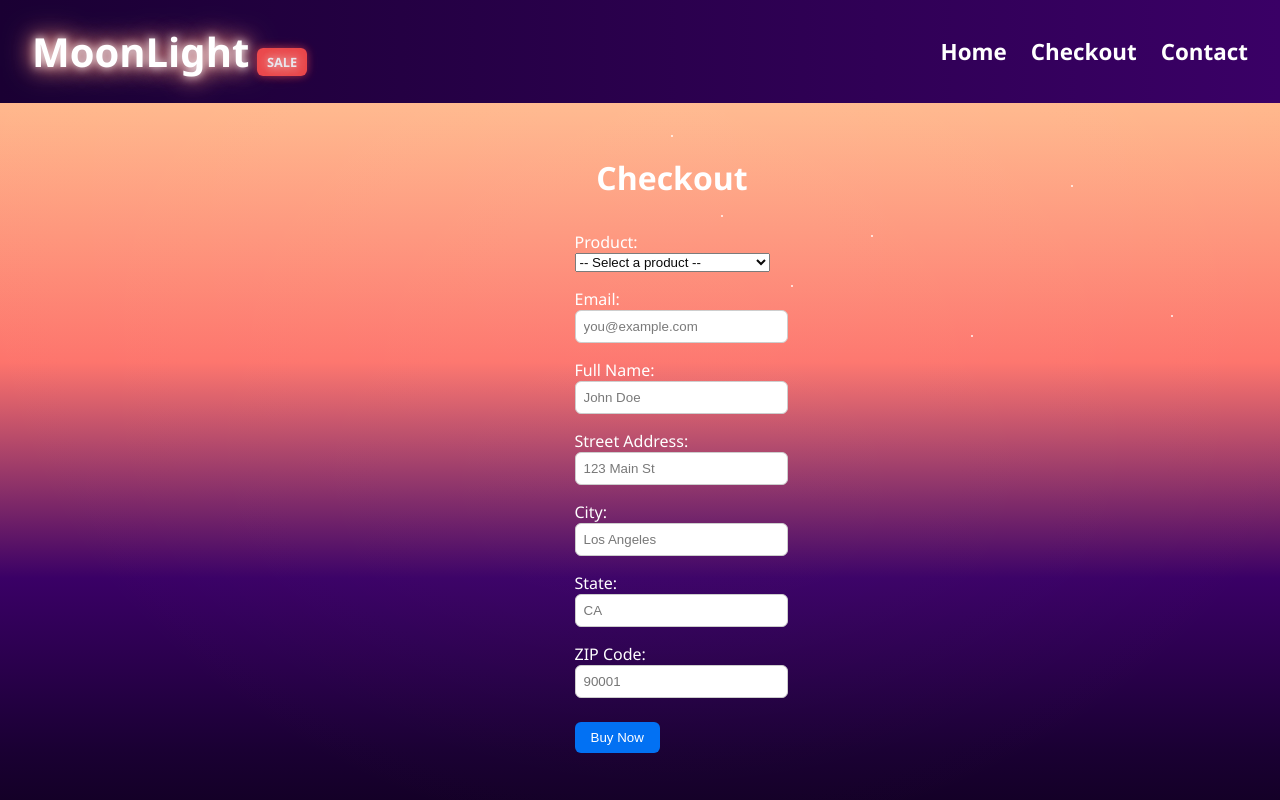
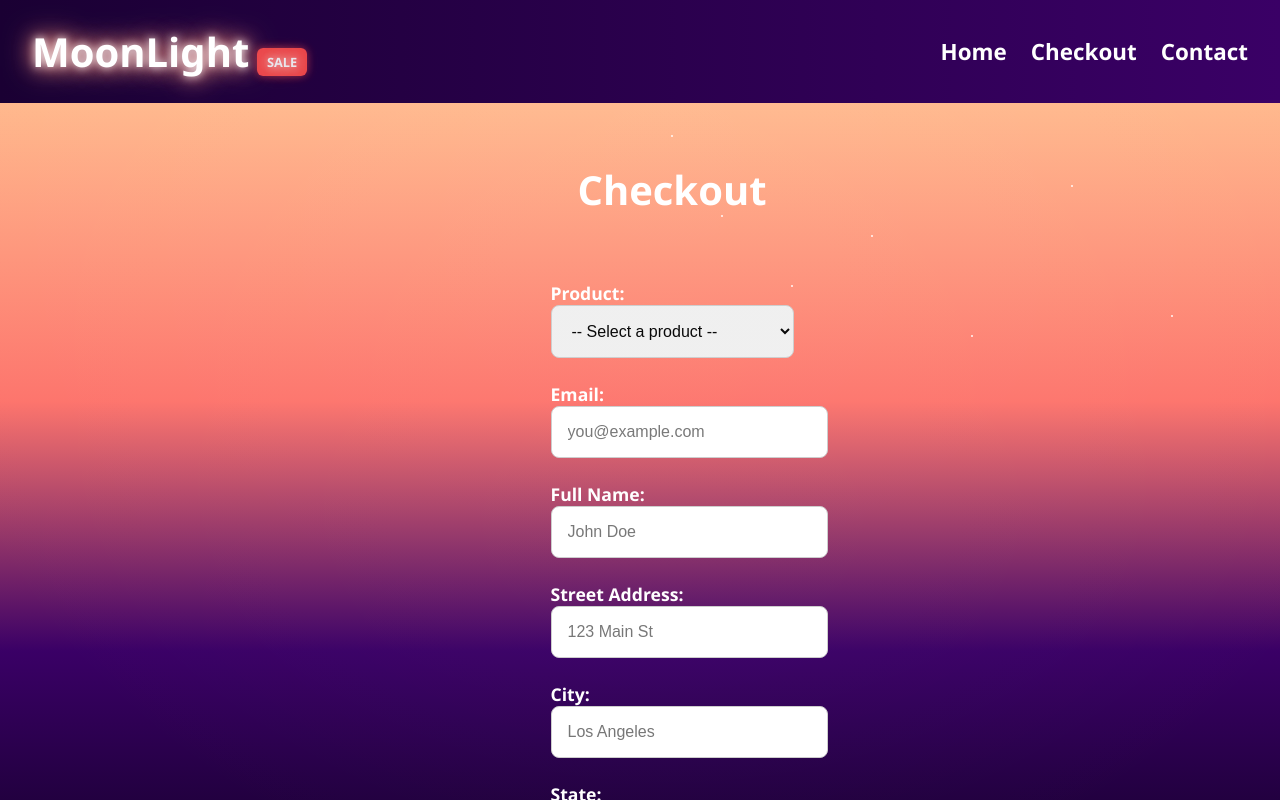
Before and after one commit to Paulo-Carrera/moon-light, a React (Vite) app: page /checkout in a window 1280 px wide. Built offline with nearby package versions, Linux system fonts and the light colour scheme.

Commit message:
fix checkout form

```diff
--- a/src/pages/Checkout.jsx
+++ b/src/pages/Checkout.jsx
@@ -22,8 +22,6 @@ const Checkout = () => {
     const form = e.target;
 
     try {
-      // const response = await fetch('http://localhost:4242/create-checkout-session',
-
       const response = await fetch(`${import.meta.env.VITE_API_BASE_URL}/create-checkout-session`, {
         method: 'POST',
         headers: { 'Content-Type': 'application/json' },
@@ -49,17 +47,26 @@ const Checkout = () => {
     <div className="gradient-wrapper">
       <div className="star"></div>
       <div>
-      <h1 style={{ textAlign: 'center' }}>Checkout</h1>
+        <h1 style={{ textAlign: 'center', color: 'white', fontSize: '2.5rem', marginBottom: '2rem' }}>Checkout</h1>
 
-      <form onSubmit={handleSubmit} style={{ maxWidth: '400px', margin: '2rem auto' }}>
-        <label>
+        <form
+          onSubmit={handleSubmit}
+          style={{
+            maxWidth: '700px',
+            margin: '0 auto',
+            padding: '2rem',
+            background: 'transparent',
+            color: 'white',
+          }}
+        >
+          <label style={labelStyle}>
             Product:
             <select
               name="product"
               value={selectedProductId}
               onChange={(e) => setSelectedProductId(e.target.value)}
               required
-            style={{ display: 'block', width: '100%', marginBottom: '1rem' }}
+              style={inputStyle}
             >
               <option value="">-- Select a product --</option>
               {products.map((product) => (
@@ -81,123 +88,49 @@ const Checkout = () => {
             </div>
           )}
 
-        <label>
+          <label style={labelStyle}>
             Email:
-          <input
-            type="email"
-            name="email"
-            required
-            placeholder="you@example.com"
-            style={{
-              display: 'block',
-              width: '100%',
-              marginBottom: '1rem',
-              padding: '0.5rem',
-              borderRadius: '6px',
-              border: '1px solid #ccc',
-            }}
-          />
+            <input type="email" name="email" required placeholder="you@example.com" style={inputStyle} />
           </label>
 
-        <label>
+          <label style={labelStyle}>
             Full Name:
-          <input
-            type="text"
-            name="shippingName"
-            required
-            placeholder="John Doe"
-            style={{
-              display: 'block',
-              width: '100%',
-              marginBottom: '1rem',
-              padding: '0.5rem',
-              borderRadius: '6px',
-              border: '1px solid #ccc',
-            }}
-          />
+            <input type="text" name="shippingName" required placeholder="John Doe" style={inputStyle} />
           </label>
 
-        <label>
+          <label style={labelStyle}>
             Street Address:
-          <input
-            type="text"
-            name="shippingAddressLine1"
-            required
-            placeholder="123 Main St"
-            style={{
-              display: 'block',
-              width: '100%',
-              marginBottom: '1rem',
-              padding: '0.5rem',
-              borderRadius: '6px',
-              border: '1px solid #ccc',
-            }}
-          />
+            <input type="text" name="shippingAddressLine1" required placeholder="123 Main St" style={inputStyle} />
           </label>
 
-        <label>
+          <label style={labelStyle}>
             City:
-          <input
-            type="text"
-            name="shippingCity"
-            required
-            placeholder="Los Angeles"
-            style={{
-              display: 'block',
-              width: '100%',
-              marginBottom: '1rem',
-              padding: '0.5rem',
-              borderRadius: '6px',
-              border: '1px solid #ccc',
-            }}
-          />
+            <input type="text" name="shippingCity" required placeholder="Los Angeles" style={inputStyle} />
           </label>
 
-        <label>
+          <label style={labelStyle}>
             State:
-          <input
-            type="text"
-            name="shippingState"
-            required
-            placeholder="CA"
-            style={{
-              display: 'block',
-              width: '100%',
-              marginBottom: '1rem',
-              padding: '0.5rem',
-              borderRadius: '6px',
-              border: '1px solid #ccc',
-            }}
-          />
+            <input type="text" name="shippingState" required placeholder="CA" style={inputStyle} />
           </label>
 
-        <label>
+          <label style={labelStyle}>
             ZIP Code:
-          <input
-            type="text"
-            name="shippingPostalCode"
-            required
-            placeholder="90001"
-            style={{
-              display: 'block',
-              width: '100%',
-              marginBottom: '1.5rem',
-              padding: '0.5rem',
-              borderRadius: '6px',
-              border: '1px solid #ccc',
-            }}
-          />
+            <input type="text" name="shippingPostalCode" required placeholder="90001" style={inputStyle} />
           </label>
 
           <button
             type="submit"
             style={{
-            backgroundColor: '#0070f3',
+              backgroundColor: '#3a0066',
               color: 'white',
-            padding: '0.5rem 1rem',
+              padding: '1rem 2rem',
+              fontSize: '1.1rem',
               border: 'none',
-            borderRadius: '6px',
+              borderRadius: '8px',
               cursor: 'pointer',
+              boxShadow: '0 0 10px rgba(58, 0, 102, 0.6)',
+              transition: 'all 0.3s ease',
+              width: '100%',
             }}
             disabled={!selectedProduct}
           >
@@ -209,4 +142,21 @@ const Checkout = () => {
   );
 };
 
+const labelStyle = {
+  display: 'block',
+  marginBottom: '0.5rem',
+  fontWeight: 'bold',
+  fontSize: '1.1rem',
+};
+
+const inputStyle = {
+  display: 'block',
+  width: '100%',
+  marginBottom: '1.5rem',
+  padding: '1rem',
+  fontSize: '1rem',
+  borderRadius: '8px',
+  border: '1px solid #ccc',
+};
+
 export default Checkout;
```
Lines whose indentation alone changed are shown as unchanged.
